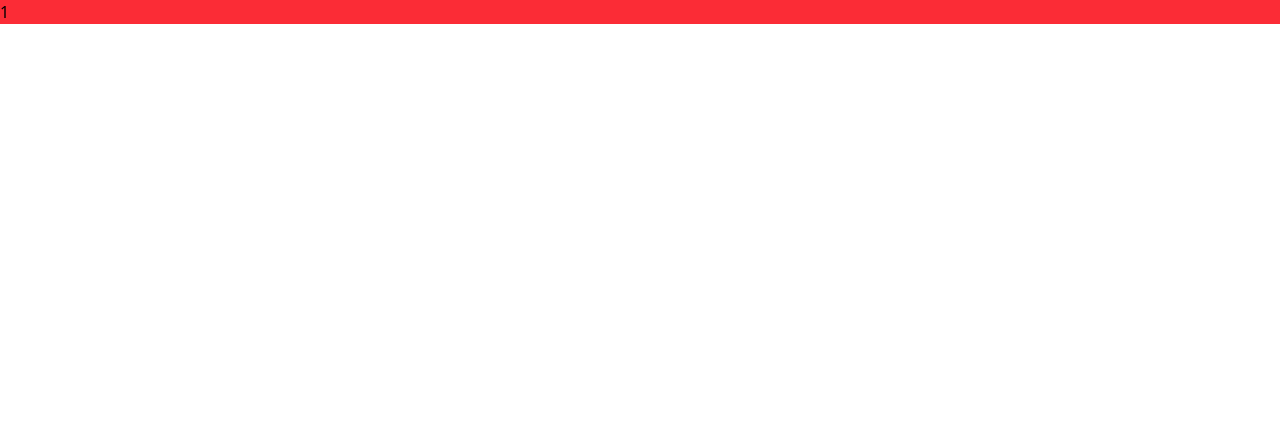
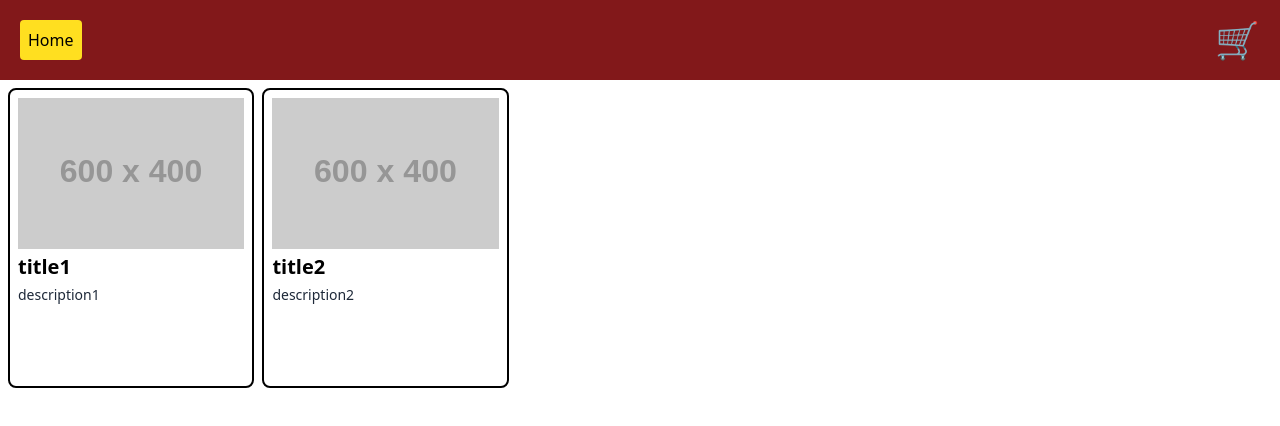
Before and after one commit to Mug56-sys/ecommerce-app, a React (Vite) app: page / in a window 1280 px wide. Shown: the top 426 px of the page. Built offline with nearby package versions, Linux system fonts and the light colour scheme.

Commit message:
Creating Nav, ProductList and  Product with css

```diff
--- a/src/App.tsx
+++ b/src/App.tsx
@@ -1,11 +1,16 @@
-import './index.css'
-import Home from './pages/Home'
+import Nav from "./components/Nav";
+import "./index.css";
+import Home from "./pages/Home";
 
 function App() {
-
   return (
-    <div className='bg-red-500'><Home/></div>
-  )
+    <>
+      <Nav/>
+      <div>
+        <Home />
+      </div>
+    </>
+  );
 }
 
-export default App
+export default App;
--- /dev/null
+++ b/src/components/Nav.tsx
@@ -0,0 +1,9 @@
+
+export default function Nav() {
+  return (
+    <div className="bg-red-900 h-20 flex justify-between items-center px-5 top-0">
+      <div className="rounded bg-yellow-300 cursor-pointer p-2">Home</div>
+      <div className="text-4xl cursor-pointer">🛒</div>
+    </div>
+  )
+}
--- /dev/null
+++ b/src/components/Product.tsx
@@ -0,0 +1,11 @@
+import { type Product } from "./Products"
+
+export default function Product({id,title,description}:Product) {
+  return (
+    <div className="border-[2px] p-2 rounded-lg flex-col flex" key={id}>
+        <img src="https://placehold.co/600x400" alt="Placeholder" />
+        <p className="text-xl font-bold py-1 truncate">{title}</p>
+        <p className="text-sm text-gray-800 line-clamp-3 ">{description}</p>
+      </div>
+  )
+}
--- /dev/null
+++ b/src/components/Products.tsx
@@ -0,0 +1,28 @@
+import Product from "./Product";
+
+export type Product = {
+  id: number;
+  title: string;
+  description: string;
+};
+export type ProductList = Product[];
+
+export default function Products() {
+  const ProductList:ProductList = [
+    { id: 1, title: "title1", description: "description1" },
+    { id: 2, title: "title2", description: "description2" },
+  ];
+  return (
+    <div className="h-screen mt-2  grid gap-2 grid-cols-5 auto-rows-[300px] px-2">
+      {ProductList
+        ? ProductList.map((prod: Product) => (
+            <Product
+              id={prod.id}
+              title={prod.title}
+              description={prod.description}
+            />
+          ))
+        : null}
+    </div>
+  );
+}
--- a/src/pages/Home.tsx
+++ b/src/pages/Home.tsx
@@ -1,8 +1,9 @@
+import Products from "../components/Products";
 
 export default function Home() {
   return (
     <div>
-      1
+      <Products/>
     </div>
   )
 }
```
